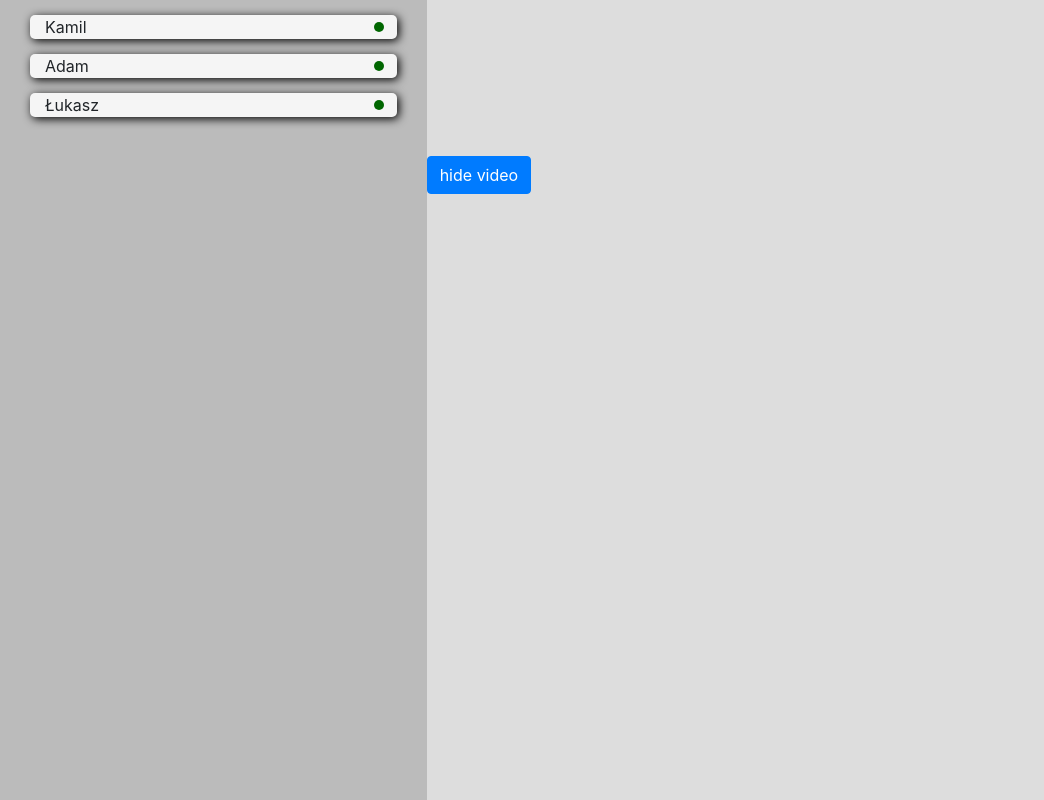
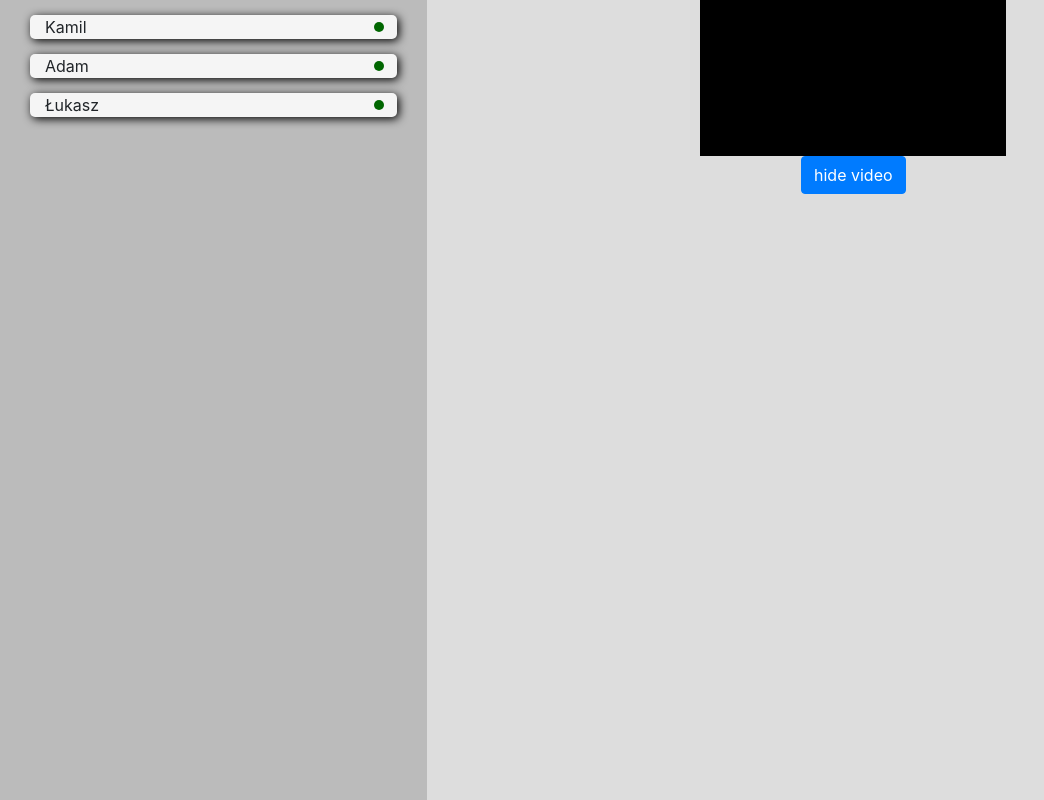
Before and after one commit to avresial/WizyjnoGodka, a React (Create React App) app in the folder client/video_chat/: page / in a window 1280 px wide. Shown: the whole page, without its empty margins (0-1044 px from the left). Built offline with nearby package versions, Linux system fonts and the light colour scheme; no server answers.

Commit message:
Changed css style on the right panel

```diff
--- a/client/video_chat/src/Assets/Video.js
+++ b/client/video_chat/src/Assets/Video.js
@@ -1,4 +1,5 @@
 import React, { useRef, useEffect } from 'react'
+import classes from './Video.module.css'
 
 const Video = (props) => {
     const stream = useRef();
@@ -23,7 +24,7 @@ const Video = (props) => {
     }, [props.videoOn]);
 
     return(
-        <div id='video-container'>
+        <div id='video-container' className={classes.Video}>
             {props.videoOn
             ? <video playsInline muted ref={userVideo} autoPlay />
             : null}
--- /dev/null
+++ b/client/video_chat/src/Assets/Video.module.css
@@ -0,0 +1,12 @@
+.Video{
+    margin-left: auto;
+    margin-right: auto;
+    padding-left:3px;
+    padding-right:3px;
+    background-color: black;
+}
+
+video {
+    width:100%;
+    height:100%;
+}
--- a/client/video_chat/src/LeftPanel/User/User.js
+++ b/client/video_chat/src/LeftPanel/User/User.js
@@ -1,4 +1,4 @@
-import react from 'react'
+import React from 'react'
 import classes from './User.module.css'
 
 const User = (props) => {
--- a/client/video_chat/src/RightPanel/RightPanel.js
+++ b/client/video_chat/src/RightPanel/RightPanel.js
@@ -7,12 +7,17 @@ const RightPanel = (props) => {
 
     const style = `${classes.RightPanel} col-md-8`;
 
+    const styleButtonRow = {
+        justifyContent: 'center',
+        alignItems: 'center'
+    };
+
     return(
         <div className = {style}>
             <div className='row'>
                 <Video videoOn = {props.videoOn} />
             </div>
-            <div className='row'>
+            <div className='row' style={styleButtonRow}>
                 <Button onClick={props.onClick}> {props.videoOn ? 'hide' : 'show'} video</Button>
             </div>
         </div>
```
